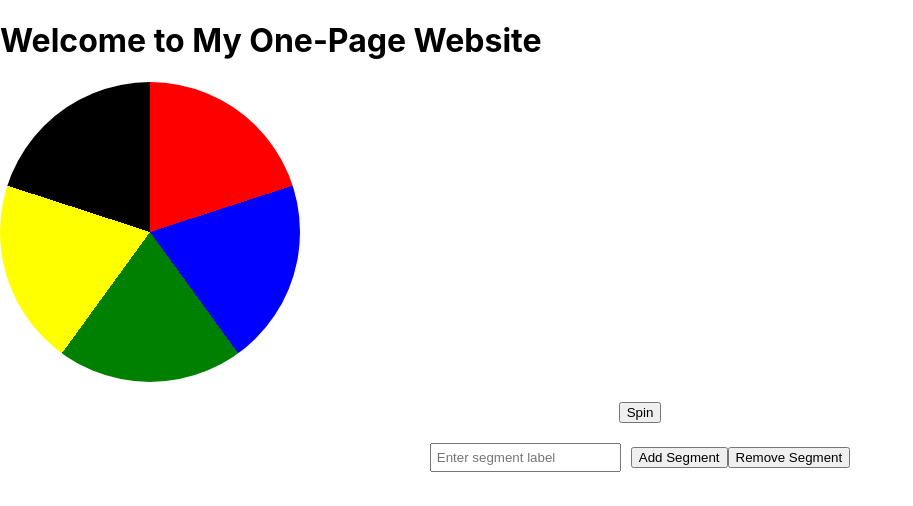
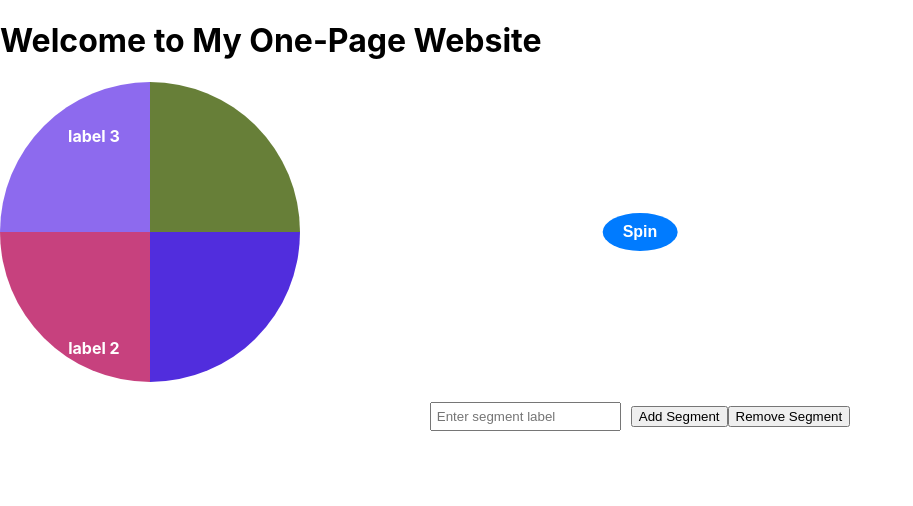
Before and after one commit to samuel-ctrl/one-page-website, a React (Create React App) app: page / in a window 1280 px wide. Shown: the top 506 px of the page, without its empty margins (0-913 px from the left). Built offline with nearby package versions, Linux system fonts and the light colour scheme.

Commit message:
updated the func and design

```diff
--- a/src/App.js
+++ b/src/App.js
@@ -4,16 +4,6 @@ import AdBanner from './components/AdBanner';
 import LuckyWheel from "./components/luckyWheelComp/script";
 
 function App() {
-
-  const [segments, setSegments] = useState([
-    { color: "red", label: "Prize 1" },
-    { color: "blue", label: "Prize 2" },
-    { color: "green", label: "Prize 3" },
-    { color: "yellow", label: "Prize 4" },
-    { color: "black", label: "Prize 5" },
-  ]);
-  const [segmentCount, setSegmentCount] = useState(5)
-  const [inputValue, setInputValue] = useState("");
 
   const getRandomColor = () => {
     const letters = "0123456789ABCDEF";
@@ -23,6 +13,16 @@ function App() {
     }
     return color;
   };
+
+  const [segments, setSegments] = useState([
+    { color: getRandomColor(), label: "label 1" },
+    { color: getRandomColor(), label: "label 2" },
+    { color: getRandomColor(), label: "label 3" },
+    { color: getRandomColor(), label: "label 4" },
+  ]);
+  const [segmentCount, setSegmentCount] = useState(5)
+  const [inputValue, setInputValue] = useState("");
+
 
   const addSegment = () => {
     if (inputValue.trim() === "") {
--- a/src/components/luckyWheelComp/script.js
+++ b/src/components/luckyWheelComp/script.js
@@ -2,14 +2,21 @@ import React, { useState } from "react";
 
 const LuckyWheel = ({ segments }) => {
   const [rotation, setRotation] = useState(0);
+  const [spinning, setSpinning] = useState(false);
 
   const spinWheel = () => {
+    if (spinning) return;
+    setSpinning(true);
     const randomRotation = Math.floor(Math.random() * 360) + 3600;
     setRotation(randomRotation);
+
+    setTimeout(() => {
+      setSpinning(false);
+    }, 4000);
   };
 
   return (
-    <div style={{ textAlign: "center" }}>
+    <div style={{ textAlign: "center", position: "relative" }}>
       <div
         style={{
           width: "300px",
@@ -20,9 +27,46 @@ const LuckyWheel = ({ segments }) => {
           )`,
           transform: `rotate(${rotation}deg)`,
           transition: "transform 4s ease-out",
+          position: "relative",
         }}
-      ></div>
-      <button onClick={spinWheel} style={{ marginTop: "20px" }}>
+      >
+        {segments.map((seg, i) => (
+          <div
+            key={i}
+            style={{
+              position: "absolute",
+              top: "50%",
+              left: "50%",
+              transform: `rotate(${(360 / segments.length) * i + 180 / segments.length}deg) translate(150px) rotate(-${(360 / segments.length) * i + 180 / segments.length}deg)`,
+              color: "white",
+              fontWeight: "bold",
+              textAlign: "center",
+              width: "100px",
+              transformOrigin: "0 0",
+            }}
+          >
+            {seg.label}
+          </div>
+        ))}
+      </div>
+      <button
+        onClick={spinWheel}
+        style={{
+          position: "absolute",
+          top: "50%",
+          left: "50%",
+          transform: "translate(-50%, -50%)",
+          padding: "10px 20px",
+          fontSize: "16px",
+          fontWeight: "bold",
+          borderRadius: "50%",
+          border: "none",
+          backgroundColor: "#007BFF",
+          color: "white",
+          cursor: "pointer",
+        }}
+        disabled={spinning}
+      >
         Spin
       </button>
     </div>
```
